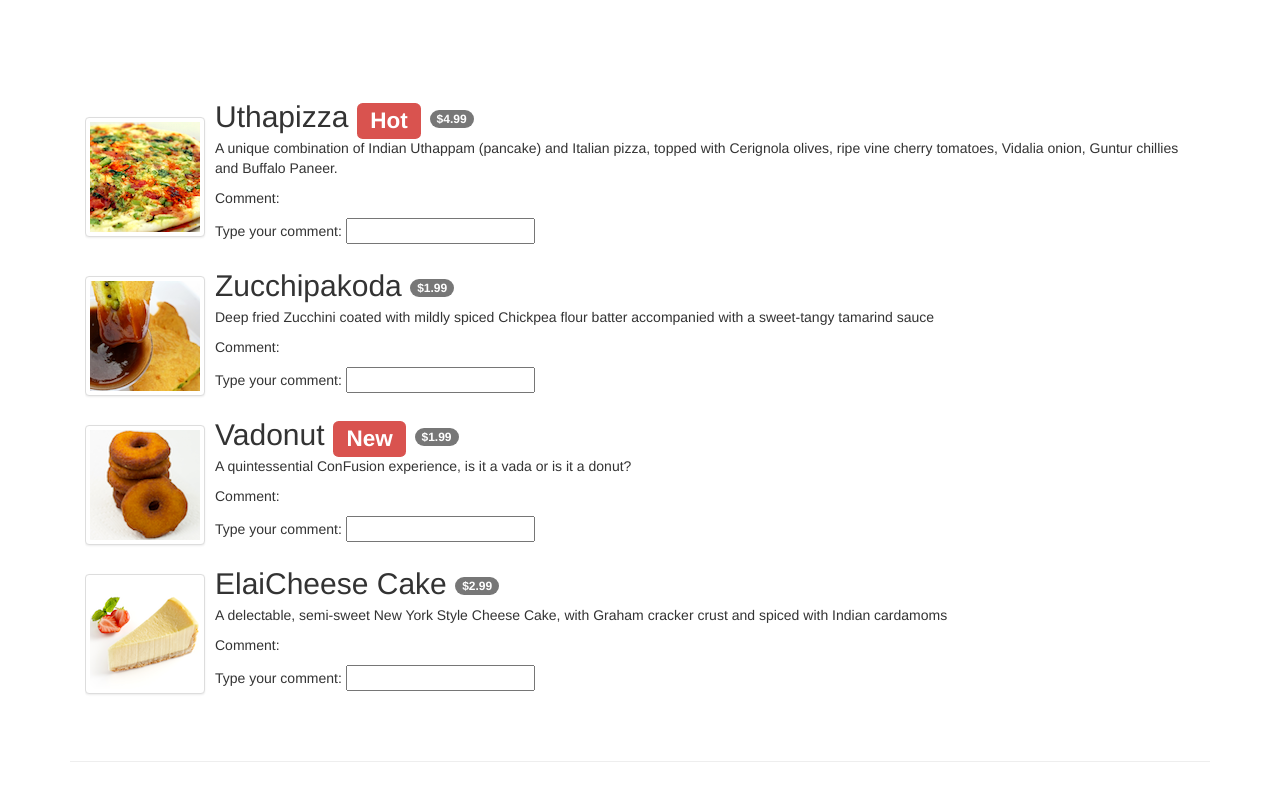
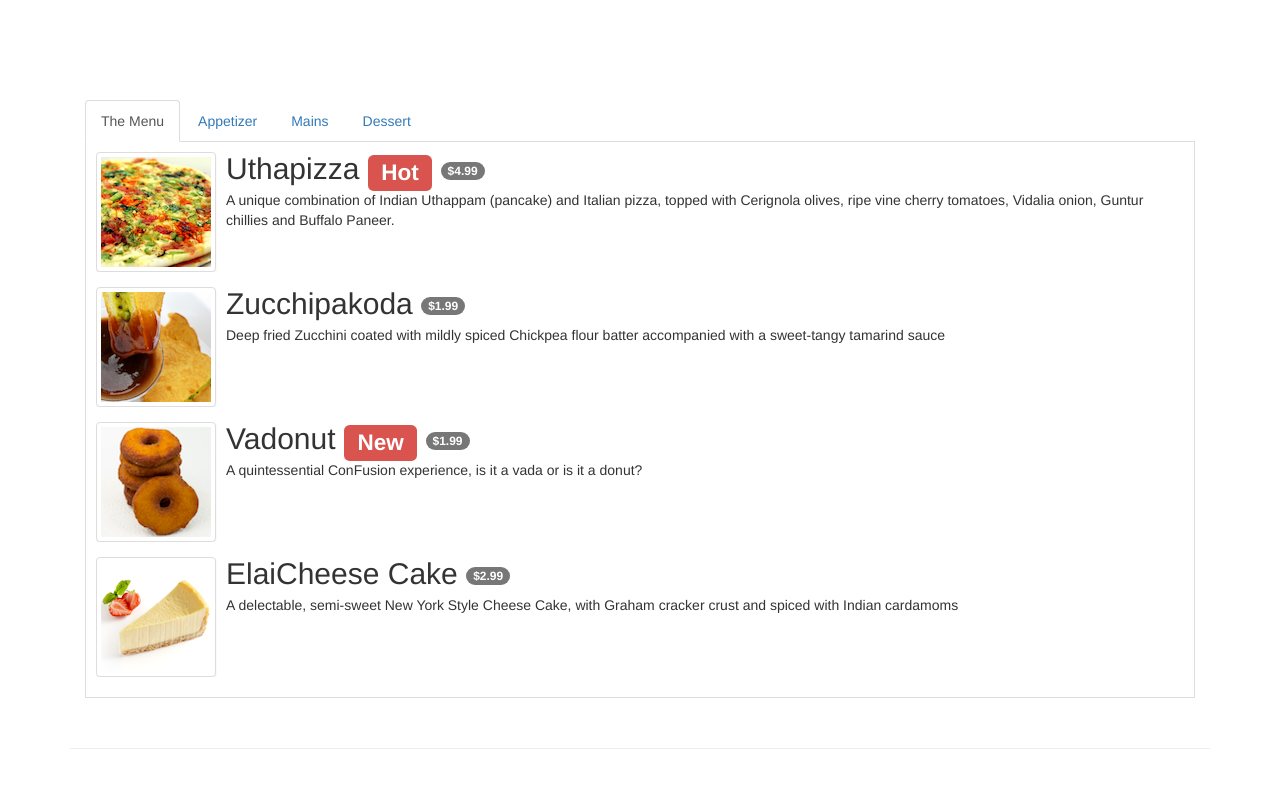
Before and after one commit to np0334/conFusion, a website: page app/menu.html in a window 1280 px wide. Drawn offline with Linux system fonts and the light colour scheme.

Commit message:
AngularJS Filter
commit exercise filters

```diff
--- a/app/menu.html
+++ b/app/menu.html
@@ -29,8 +29,27 @@
     <div class="container">
         <div class="row row-content" ng-controller="menuController as menuCtrl">
             <div class="col-xs-12">
-            	<ul class="media-list">
-            		<li class="media" ng-repeat= "dish in menuCtrl.dishes">
+
+              <ul class="nav nav-tabs" role="tablist">
+              <li role="presentation" ng-class="{active:menuCtrl.isSelected(1)}">
+                <a ng-click="menuCtrl.select(1)" aria-controls="all menu" role="tab">The Menu</a>
+              </li>
+              <li role="appetizer" ng-class="{active:menuCtrl.isSelected(2)}">
+                <a ng-click="menuCtrl.select(2)" aria-controls="all menu" role="tab">Appetizer</a>
+              </li>
+              <li role="mains" ng-class="{active:menuCtrl.isSelected(3)}">
+                <a ng-click="menuCtrl.select(3)" aria-controls="all menu" role="tab">Mains</a>
+              </li>
+              <li role="dessert" ng-class="{active:menuCtrl.isSelected(4)}">
+                <a ng-click="menuCtrl.select(4)" aria-controls="all menu" role="tab">Dessert</a>
+              </li>
+
+              </ul>
+              <div class="tab-content">
+
+              	<ul class="media-list tab-pane fade in active">
+
+              		<li class="media" ng-repeat= "dish in menuCtrl.dishes | filter:menuCtrl.filtText">
   	            		<div class="media-left media-middle">
   		            		<a href="#">
   		                        <img class="media-object img-thumbnail"
@@ -42,18 +61,18 @@
   	                        <span class="label label-danger">{{dish.label}}</span>
   	                        <span class="badge">{{dish.price | currency}}</span></h2>
   	                        <p>{{dish.description}}</p>
-	                        <p>Comment: {{dish.comment}}</p>
-	                        <p>Type your comment:
-	                        <input type="text" ng-model="dish.comment"></p>
   	                </div>
   	                </li>
   				      </ul>
               </div>
 			     </div>
         </div>
+    </div>
     <script type="text/javascript">
       var app= angular.module('conFusionApp',[]);
       app.controller('menuController',function(){
+        this.tab=1;
+        this.filtText='';
         var dishes=[
                 {
                            name:'Uthapizza',
@@ -93,7 +112,25 @@
                         }];
                         this.dishes=dishes;
 
+                        this.select=function(setTab){
+                        this.tab=setTab;
+
+                        if (setTab===2)
+                          this.filtText="appetizer";
+                        else if(setTab===3)
+                          this.filtText="mains";
+                        else if(setTab===4)
+                          this.filtText="dessert";
+                        else
+                          this.filtText="";
+                      };
+
+                      this.isSelected=function(checkTab){
+                        return(this.tab===checkTab);
+                      };
+
       });
+
     </script>
 
 </body>
```
Lines whose indentation alone changed are shown as unchanged.
